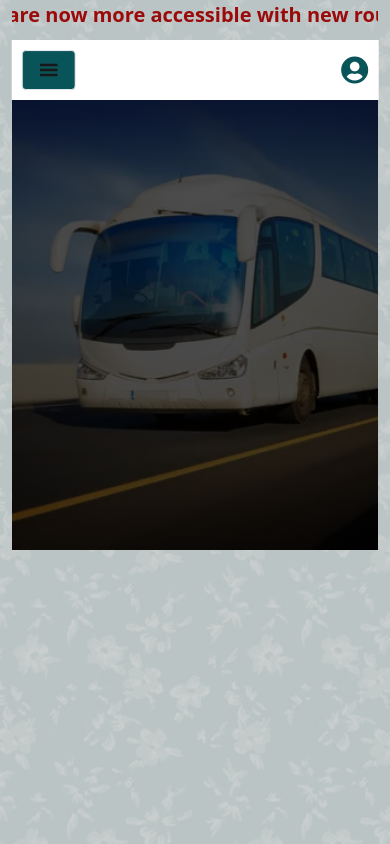
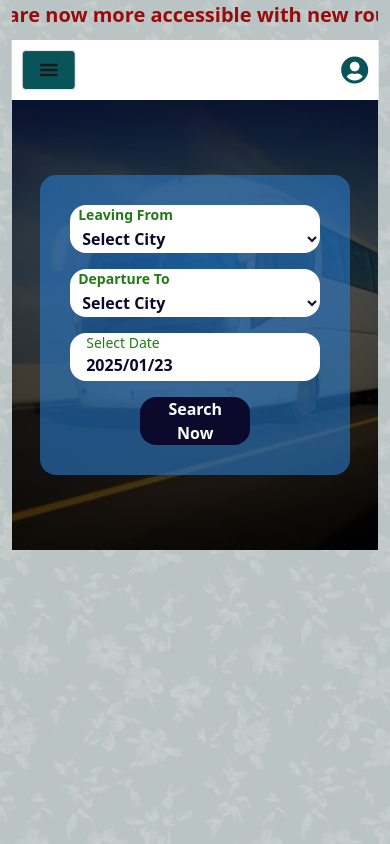
Before and after one commit to rusomsumsam/sumaiya-super-coach, a React (Vite) app: page / in a window 390 px wide. Shown: the top 844 px of the page. Built offline with nearby package versions, Linux system fonts and the light colour scheme.

Commit message:
Search Item add in every single slider and add responsive code

```diff
--- a/src/all-components/home-comp/home-comp-inner/fade-slider/FadeSlider.css
+++ b/src/all-components/home-comp/home-comp-inner/fade-slider/FadeSlider.css
@@ -22,6 +22,64 @@
     background-position: center;
     background-size: cover;
 }
+
+@media (max-width: 1210px) {
+    .slider_item {
+        width: 800px;
+        margin: auto;
+    }
+    .slider_item_inner {
+        gap: 2;
+    }
+    .leaving_city, .departure_city, .date_pickr {
+        width: 200px;
+    }
+    .src_btn {
+        width: 110px;
+    }
+}
+@media (max-width: 1035px) {
+    .slider_item {
+        width: 750px;
+    }
+    .leaving_city,
+    .departure_city,
+    .date_pickr {
+        width: 180px;
+    }
+}
+@media (max-width: 970px) {
+    .slider_item {
+        width: 610px;
+    }
+    .leaving_city,
+    .departure_city,
+    .date_pickr {
+        width: 140px;
+    }
+}
+@media only screen and (max-width: 820px) {
+    .slider_item {
+        width: 300px;
+    }
+    .slider_item_inner {
+        height: 300px;
+        flex-direction: column;
+        align-items: center;
+        justify-content: center;
+        padding: 30px;
+    }
+    .leaving_city,
+    .departure_city,
+    .date_pickr {
+        width: 250px;
+    }
+    .src_btn {
+        width: 110px;
+    }
+}
+
+
 @media (max-width: 768px) {
     .first_slide,
     .second_slide,
--- a/src/all-components/home-comp/home-comp-inner/fade-slider/FadeSlider.jsx
+++ b/src/all-components/home-comp/home-comp-inner/fade-slider/FadeSlider.jsx
@@ -13,14 +13,17 @@ const FadeSlider = () => {
     const [departureCity, setDepartureCity] = useState('');
     const [selectedDate, setSelectedDate] = useState(new Date());
 
+    // Min and max dates
+    const minDate = new Date(); // আজকের তারিখ
+    const maxDate = new Date();
+    maxDate.setDate(maxDate.getDate() + 10); // আজ থেকে ১০ দিন পর পর্যন্ত
+
     useEffect(() => {
-        fetch("/cityList.json")  // public ফোল্ডারের মধ্যে cityList.json ফাইল
+        fetch("/cityList.json") // public ফোল্ডারের মধ্যে cityList.json ফাইল
             .then(response => response.json())
             .then(data => setCity(data))
             .catch(error => console.error("Error fetching city data:", error));
     }, []);
-
-    console.log(city);
 
     const settings = {
         dots: false,
@@ -39,20 +42,19 @@ const FadeSlider = () => {
         return <div>Loading...</div>;
     }
     const { departingCities, leavingCities } = city;
-    return (
-        <div>
-            <div className="w-[80%] mx-auto slide_main">
-                <Slider {...settings}>
-                    <div className="first_slide">
-                        <div className="h-full flex justify-center items-center">
-                            <div className="w-[950px] h-[90px] bg-[#2b7aca] text-black flex flex-row justify-center items-center gap-4 rounded-2xl">
-                                <div className="w-[250px] h-[50px] bg-white rounded-2xl text-[#0b0a2d] font-[600]">
+
+    const slideContent = (
+        <div className="h-full flex justify-center items-center slider_item">
+            <div className="w-[950px] h-[90px] bg-[rgba(43,122,202,0.6)] text-black flex flex-row justify-center items-center gap-4 rounded-2xl slider_item_inner">
+                <div className="flex flex-col w-[250px] h-[50px] bg-white rounded-2xl text-[#0b0a2d] font-[600] leaving_city">
+                    <label htmlFor="leavingCity" className="px-2 text-sm text-[#237917]">Leaving From</label>
                     <select
+                        id="leavingCity"
                         value={leavingCity}
                         onChange={(e) => setLeavingCity(e.target.value)}
                         className="w-full h-full bg-transparent px-2 border-0"
                     >
-                                        <option value="">Leaving From</option>
+                        <option value="">Select City</option>
                         {
                             leavingCities.map((city, indx) => (
                                 <option key={indx} value={city}>{city}</option>
@@ -60,13 +62,15 @@ const FadeSlider = () => {
                         }
                     </select>
                 </div>
-                                <div className="w-[250px] h-[50px] bg-white rounded-2xl text-[#0b0a2d] font-[600]">
+                <div className="flex flex-col w-[250px] h-[50px] bg-white rounded-2xl text-[#0b0a2d] font-[600] departure_city">
+                    <label htmlFor="departureCity" className="px-2 text-sm text-[#237917]">Departure To</label>
                     <select
+                        id="departureCity"
                         value={departureCity}
                         onChange={(e) => setDepartureCity(e.target.value)}
                         className="w-full h-full bg-transparent px-2 border-0"
                     >
-                                        <option value="">Departure To</option>
+                        <option value="">Select City</option>
                         {
                             departingCities.map((city, indx) => (
                                 <option key={indx} value={city}>{city}</option>
@@ -74,20 +78,30 @@ const FadeSlider = () => {
                         }
                     </select>
                 </div>
-                                <div className="w-[250px] h-[50px] bg-white px-2 flex items-center rounded-2xl">
+                <div className="flex flex-col w-[250px] h-[50px] bg-white px-2 rounded-2xl date_pickr">
+                    <label htmlFor="datePicker" className="px-2 text-sm text-[#237917]">Select Date</label>
                     <DatePicker
-                                        className="w-[250px] h-[50px] px-2 border-0 text-[#0b0a2d] font-[600] outline-0"
+                        id="datePicker"
+                        className="w-full h-full px-2 border-0 text-[#0b0a2d] font-[600] outline-0"
                         selected={selectedDate}
                         onChange={(date) => setSelectedDate(date)}
                         dateFormat="yyyy/MM/dd"
+                        minDate={minDate}
+                        maxDate={maxDate} // ১০ দিনের সীমা
                     />
                 </div>
-                                <button className="w-[120px] h-[50px] px-2 rounded-2xl bg-[#0b0a2d] text-white font-bold">Search Now</button>
+                <button className="w-[120px] h-[50px] px-2 rounded-2xl bg-[#0b0a2d] text-white font-bold src_btn">Search Now</button>
             </div>
         </div>
-                    </div>
-                    <div className="second_slide"></div>
-                    <div className="third_slide"></div>
+    );
+
+    return (
+        <div>
+            <div className="w-[80%] mx-auto slide_main">
+                <Slider {...settings}>
+                    <div className="first_slide">{slideContent}</div>
+                    <div className="second_slide">{slideContent}</div>
+                    <div className="third_slide">{slideContent}</div>
                 </Slider>
             </div>
         </div>
```
Also changed, not shown: 5 other files (tests, documents, lock files or other folders). Lines whose indentation alone changed are shown as unchanged.
